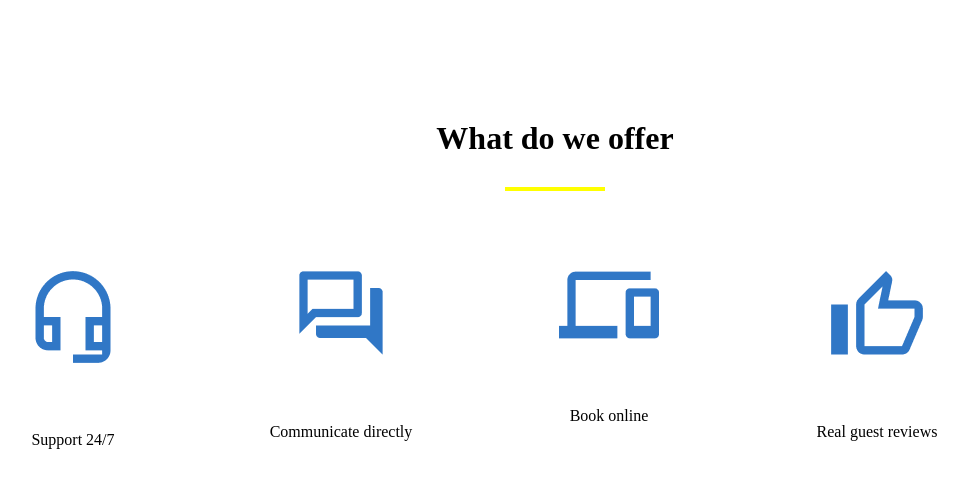
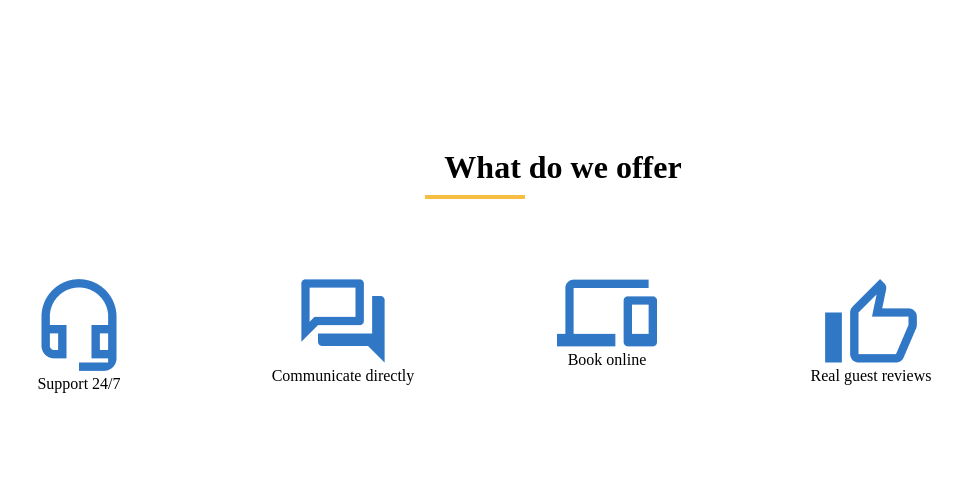
Before and after one commit to KusakinAliaksei/if-html, a plain HTML site: page index.html in a window 1280 px wide. Shown: the top 488 px of the page, without its empty margins (165-1133 px from the left). Drawn offline with Linux system fonts and the light colour scheme.

Commit message:
lesson-4.second attept

```diff
--- a/index.html
+++ b/index.html
@@ -11,45 +11,33 @@
     <link rel="stylesheet" href="styles/style.css" />
   </head>
   <body>
-
+    <div class="section-container">
 
       <div class="text-first">
         <h1>What do we offer</h1>
       </div>
-    <div>
         <hr class="line" />
-    </div>
-
-    <div class="title">
-      <div class="image">
+      <div class="connect-cards">
+        <div class="image-connect">
           <img src="/image/support.png" alt="support_24/7" />
           <p class="text_title">Support 24/7</p>
         </div>
 
-
-
-      <div class="image">
+        <div class="image-connect">
           <img src="image/Communication.png" alt="communication" />
           <p class="text_title">Communicate directly</p>
         </div>
 
-
-      <div class="image">
+        <div class="image-connect">
           <img src="image/booking.png" alt="booking" />
           <p class="text_title">Book online</p>
         </div>
 
-
-      <div class="image">
+        <div class="image-connect">
           <img src="image/reviews.png" alt="reviews" />
           <p class="text_title">Real guest reviews</p>
         </div>
-
-
-
-
-
-
+      </div>
 
     </div>
   </body>
--- a/styles/style.css
+++ b/styles/style.css
@@ -1,6 +1,10 @@
 * {
-  margin: 0;
-    background: white;
+  padding: 0;
+}
+
+.section-container{
+    position: center;
+    max-width: 1440px;
 
 }
 
@@ -13,20 +17,20 @@
 }
  .line {
      border: none;
-     background: yellow;
+     background: #f5bd41;
      width: 100px;
      height: 4px;
-     margin: 0 670px 0px 670px;
+     margin: 0 auto;
  }
 
-.title {
+.connect-cards {
     margin: 80px 104px 114px 104px;
     display: flex;
     text-align: center;
 
 }
 
-.image {
+.image-connect {
     width: 296px;
     height: 176px;
 
@@ -35,10 +39,9 @@
 
 .text_title {
     display: flex;
-    margin-left: auto;
-    margin-right: auto;
-    margin-top: 64px;
-    width: fit-content
+    margin: auto;
+    width: fit-content;
+    position: center;
 
 
 
```
Lines whose indentation alone changed are shown as unchanged.
